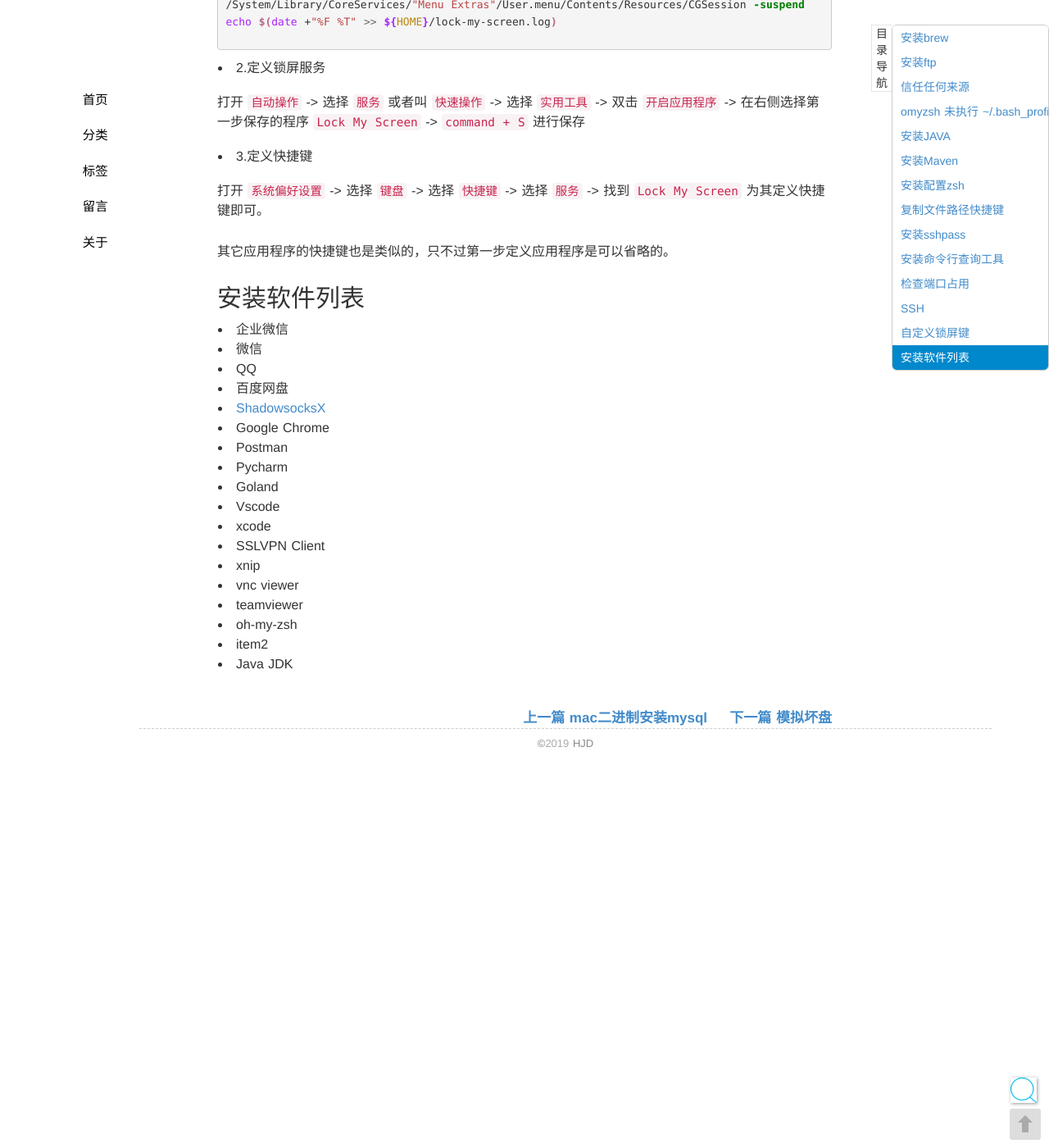
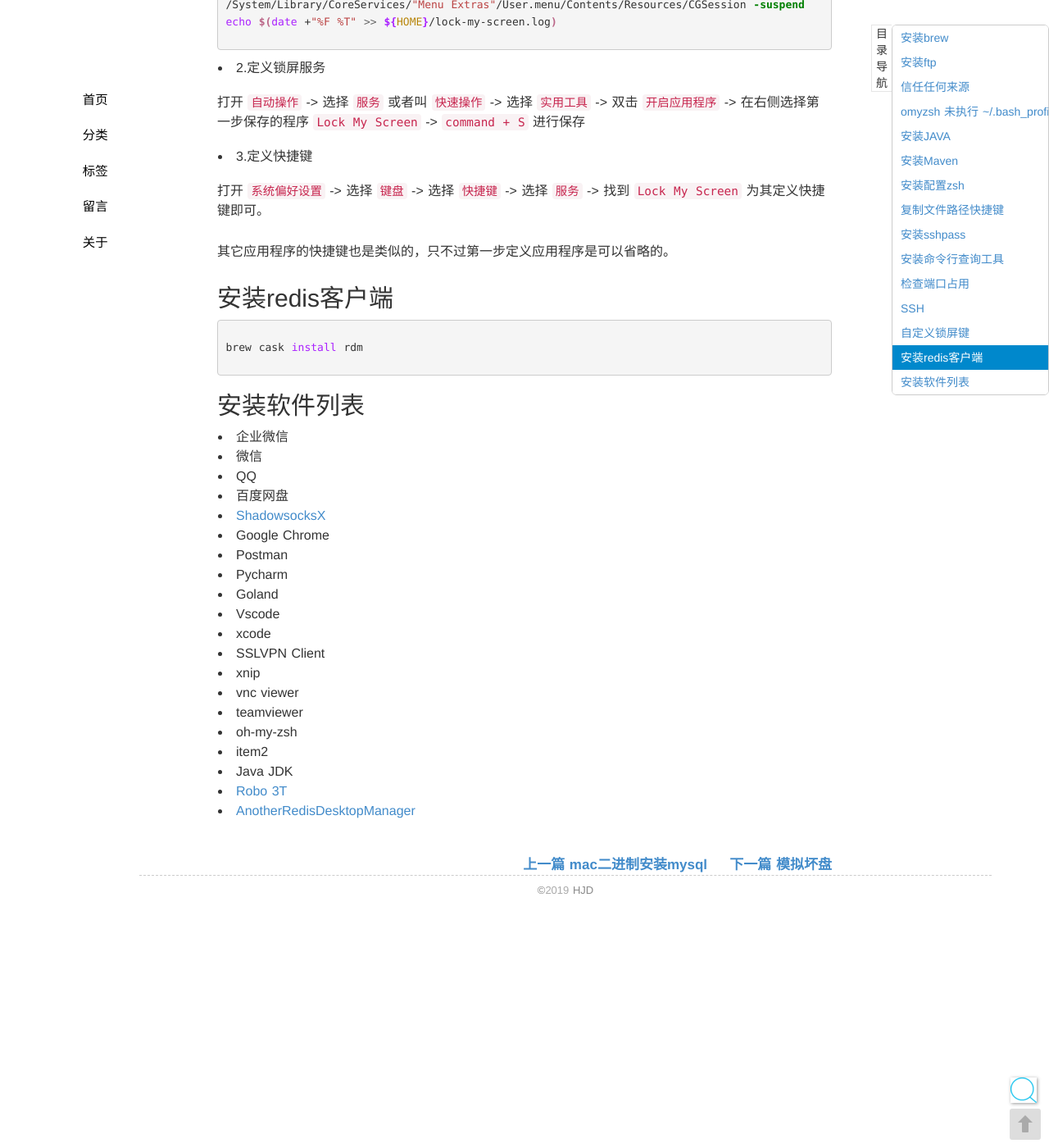
Before and after one commit to seekplum/seekplum.github.io, a Jekyll site: the page built from _posts/2018-04-27-mac-operation.md, in a window 1280 px wide and 1400 px high, scrolled down 4679 px. Shown: the whole window at 82% size. Built offline with Jekyll 4.4.1, drawn with Linux system fonts in a browser that asks for light colours; comment, search, counter and statistics services are not loaded.

Commit message:
MOD: 更新mongodb, redis客户端软件

````diff
--- a/_posts/2018-04-27-mac-operation.md
+++ b/_posts/2018-04-27-mac-operation.md
@@ -214,6 +214,12 @@
 
 其它应用程序的快捷键也是类似的，只不过第一步定义应用程序是可以省略的。
 
+## 安装redis客户端
+
+```bash
+brew cask install rdm
+```
+
 ## 安装软件列表
 
 * 企业微信
@@ -234,3 +240,5 @@
 * oh-my-zsh
 * item2
 * Java JDK
+* [Robo 3T](https://download-test.robomongo.org/mac/robo3t-1.3.1-darwin-x86_64-7419c40.dmg)
+* [AnotherRedisDesktopManager](https://github.com/qishibo/AnotherRedisDesktopManager/releases)
````
